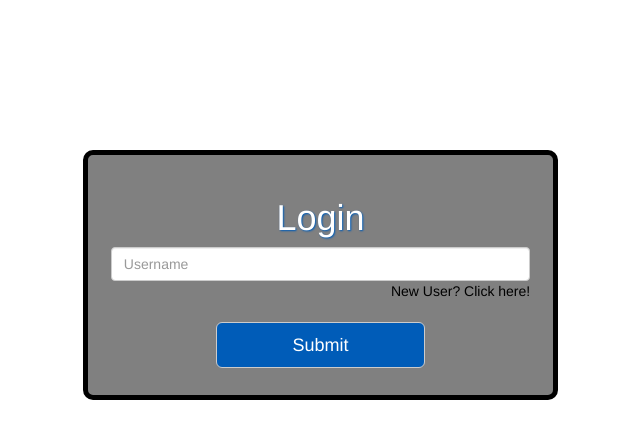
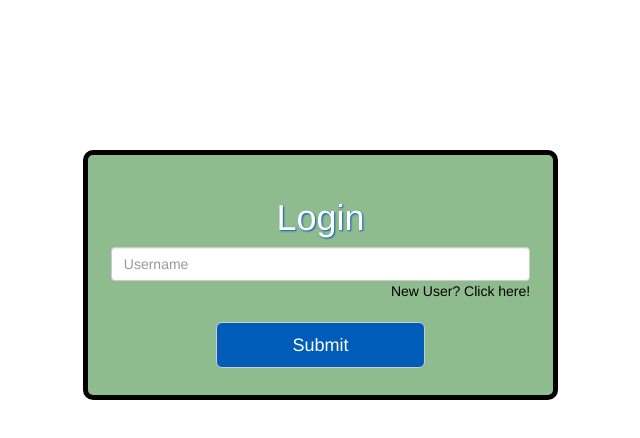
Before and after one commit to maxwellsmart84/liskov, a website: page index.html in a window 1280 px wide. Shown: the whole page, without its empty margins (287-927 px from the left). Drawn offline with nearby package versions, Linux system fonts and the light colour scheme; no server answers.

Commit message:
working build uploaded for everyone

```diff
--- a/css/master.scss
+++ b/css/master.scss
@@ -22,7 +22,7 @@ h1 {
 #loginContainer {
   color: white;
   border: 2px, black;
-  background-color: gray;
+  background-color: darkseagreen;
   position: relative;
   left:300px;
   top:150px;
```
Also changed, not shown: css/master.css.
